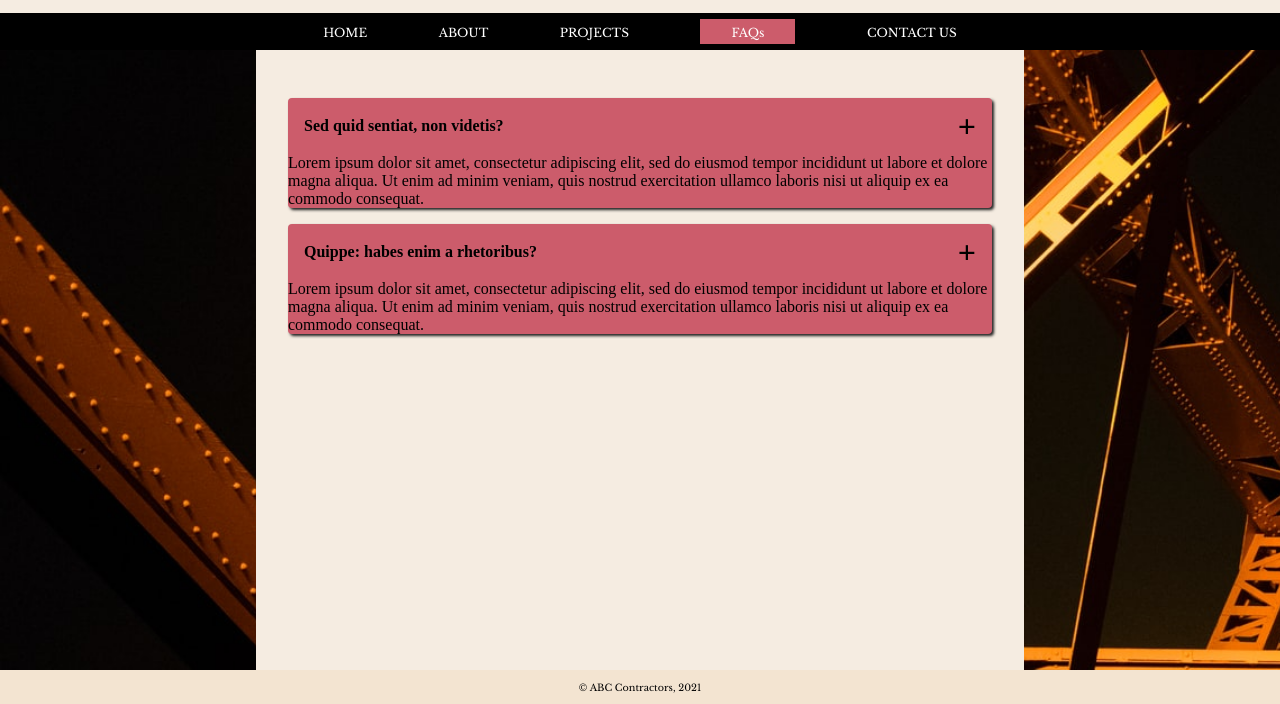
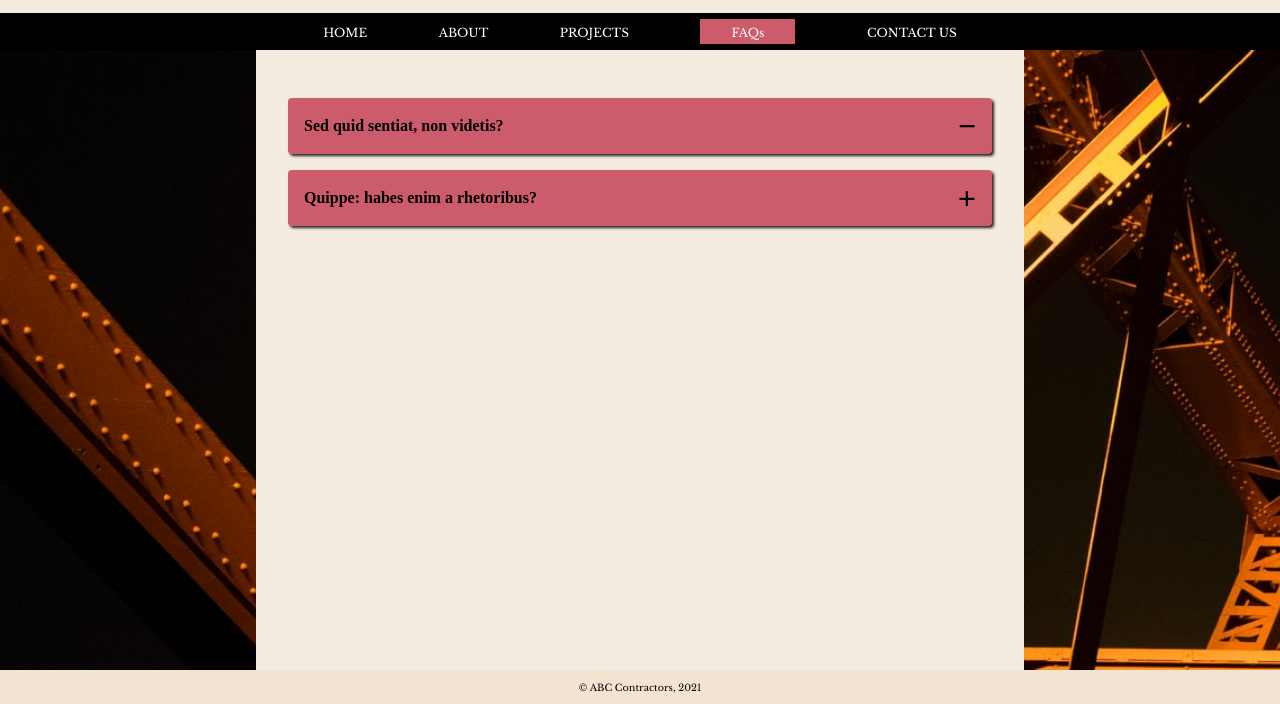
Before and after one commit to lagesh/FAQs, a plain HTML site: page index.html in a window 1280 px wide. Shown: the part 94-798 px from the top of the page. Drawn offline with nearby package versions, Linux system fonts and the light colour scheme.

Commit message:
more javascript

```diff
--- a/index.html
+++ b/index.html
@@ -35,7 +35,7 @@
     <main>
       <div class="container" id="faqs">
         <div class="accordion-item">
-          <div class="accordion-item-header">
+          <div class="accordion-item-header active">
             Sed quid sentiat, non videtis?
           </div>
           <div class="accordion-item-body">
--- a/script.js
+++ b/script.js
@@ -3,5 +3,11 @@ const accordionItemHeaders = document.querySelectorAll('.accordion-item-header')
 accordionItemHeaders.forEach(accordionItemHeader => {
   accordionItemHeader.addEventListener('click', event => {
     accordionItemHeader.classList.toggle('active');
+    const accordionItemBody = accordionItemHeader.nextElementSibling;
+    if (accordionItemHeader.classList.contains('active')) {
+      accordionItemBody.style.maxHeight = accordionItemBody.scrollHeight + 'px';
+    } else {
+      accordionItemBody.style.maxHeight = 0;
+    }
   })
 })
--- a/styles.css
+++ b/styles.css
@@ -107,16 +107,10 @@ main {
 }
 
 .accordion-item {
-  background: #cc5c6b;
   margin: 1rem 0;
-  border-radius: 4px;
-  -webkit-border-radius: 4px;
-  -moz-border-radius: 4px;
-  -ms-border-radius: 4px;
-  -o-border-radius: 4px;
-  box-shadow: 2px 2px 3px rgb(32, 32, 32);
 }
 .accordion-item-header {
+  background: #cc5c6b;
   padding: 0.5rem 1rem 0.5rem 1rem;
   min-height: 3.5rem;
   line-height: 1.25rem;
@@ -125,6 +119,12 @@ main {
   align-items: center;
   position: relative;
   cursor: pointer;
+  box-shadow: 2px 2px 3px rgb(32, 32, 32);
+  border-radius: 4px;
+  -webkit-border-radius: 4px;
+  -moz-border-radius: 4px;
+  -ms-border-radius: 4px;
+  -o-border-radius: 4px;
 }
 
 .accordion-item-header::after {
@@ -137,6 +137,28 @@ main {
 .accordion-item-header.active::after {
   content: '\2212';
 }
+
+.accordion-item-body {
+  max-height: 0;
+  overflow: hidden;
+  transition: max-height 0.2s ease-out;
+  -webkit-transition: max-height 0.2s ease-out;
+  -moz-transition: max-height 0.2s ease-out;
+  -ms-transition: max-height 0.2s ease-out;
+  -o-transition: max-height 0.2s ease-out;
+}
+
+.accordion-item-body-content {
+  padding: 1rem;
+  line-height: 1.2rem;
+  font-family: 'Ubuntu', sans-serif;
+  /* display: none; */
+}
+
+/* .accordion-item-header.active + .accordion-item-body {
+  max-height: 250px;
+} */
+
 /* ---------- FOOTER ----------- */
 footer {
   background-color: rgb(243, 228, 209);
```
